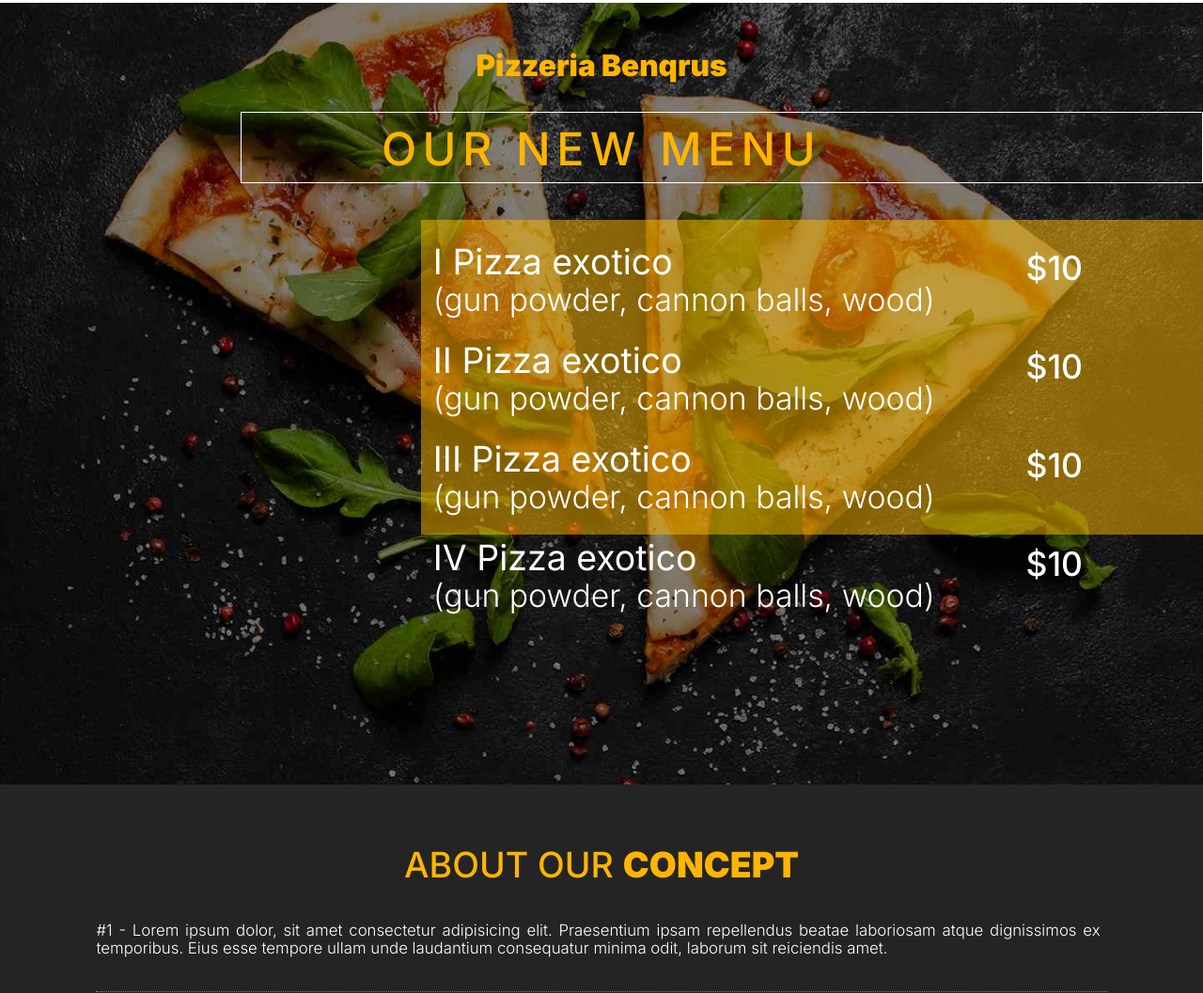
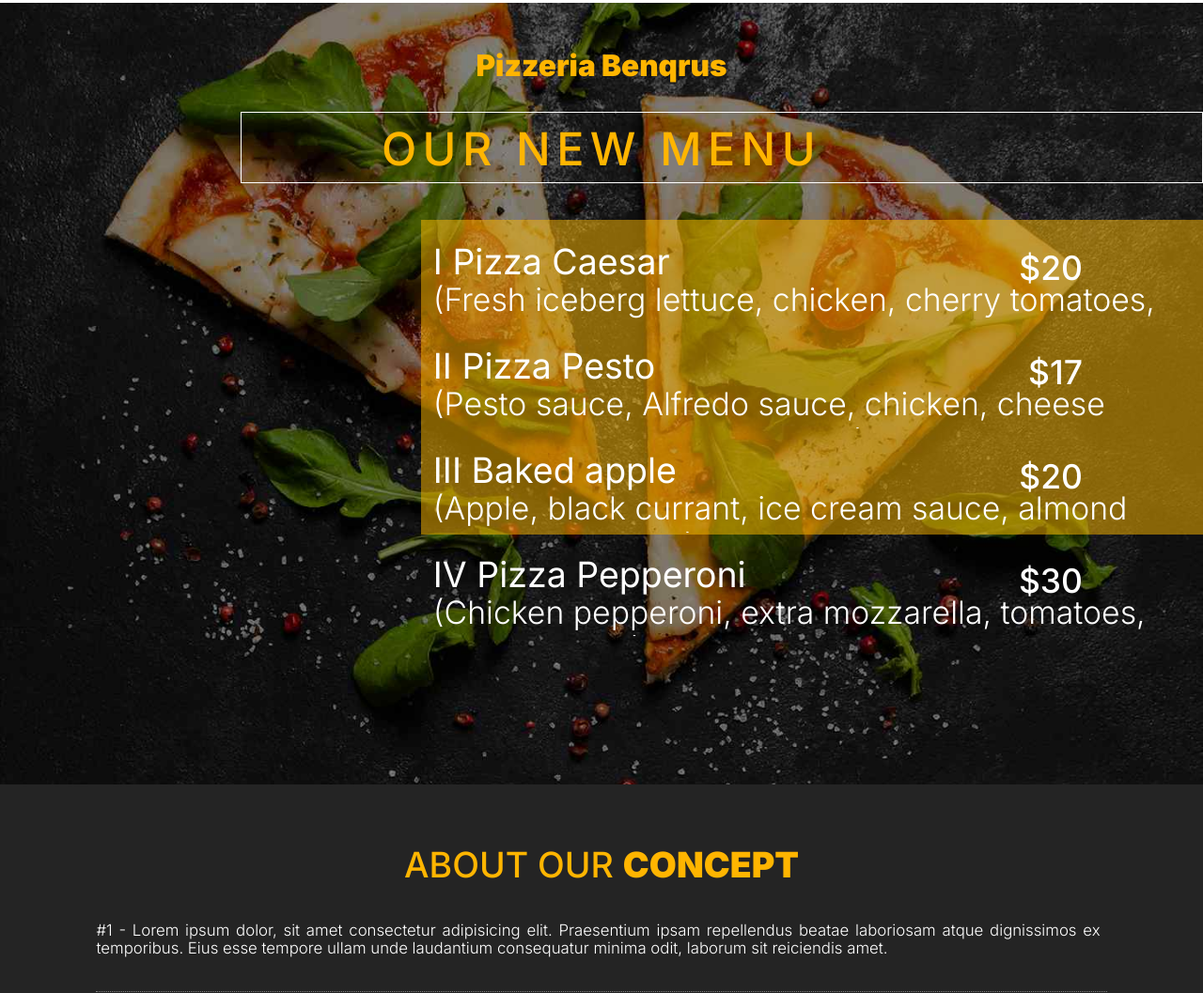
Before and after one commit to Benqrus/benqrus.github.io, a plain HTML site: page pizzeria benqrus/index.html in a window 1280 px wide. Shown: the part 1611-2668 px from the top of the page at 94% size. Drawn offline with nearby package versions, Linux system fonts and the light colour scheme; some packages are replaced by stand-ins of ours; a script that the page names is missing; files whose address does not match are found by name.

Commit message:
Update index.html

```diff
--- a/pizzeria benqrus/index.html
+++ b/pizzeria benqrus/index.html
@@ -83,24 +83,24 @@
             <div class="menu__title-border"></div>
             <div class="menu__list">
                 <div class="menu__item">
-                    <div class="menu__item-title">I Pizza exotico</div>
-                    <div class="menu__item-text">(gun powder, cannon balls, wood)</div>
-                    <div class="menu__item-price">$10</div>
+                                        <div class="menu__item-title">I Pizza Caesar</div>
+                    <div class="menu__item-text">(Fresh iceberg lettuce, chicken, cherry tomatoes, cheddar and Parmesan cheeses, mozzarella, cream sauce, Caesar sauce)</div>
+                    <div class="menu__item-price">$20</div>
                 </div>
                 <div class="menu__item">
-                    <div class="menu__item-title">II Pizza exotico</div>
-                    <div class="menu__item-text">(gun powder, cannon balls, wood)</div>
-                    <div class="menu__item-price">$10</div>
+                    <div class="menu__item-title">II Pizza Pesto</div>
+                    <div class="menu__item-text">(Pesto sauce, Alfredo sauce, chicken, cheese cubes, tomatoes, mozzarella)</div>
+                    <div class="menu__item-price">$17</div>
                 </div>
                 <div class="menu__item">
-                    <div class="menu__item-title">III Pizza exotico</div>
-                    <div class="menu__item-text">(gun powder, cannon balls, wood)</div>
-                    <div class="menu__item-price">$10</div>
+                    <div class="menu__item-title">III Baked apple</div>
+                    <div class="menu__item-text">(Apple, black currant, ice cream sauce, almond petals, cinnamon)</div>
+                    <div class="menu__item-price">$20</div>
                 </div>
                 <div class="menu__item">
-                    <div class="menu__item-title">IV Pizza exotico</div>
-                    <div class="menu__item-text">(gun powder, cannon balls, wood)</div>
-                    <div class="menu__item-price">$10</div>
+                    <div class="menu__item-title">IV Pizza Pepperoni</div>
+                    <div class="menu__item-text">(Chicken pepperoni, extra mozzarella, tomatoes, tomato sauce)</div>
+                    <div class="menu__item-price">$30</div>
                 </div>
             </div>
         </section>
```
